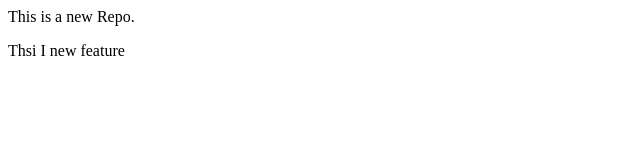
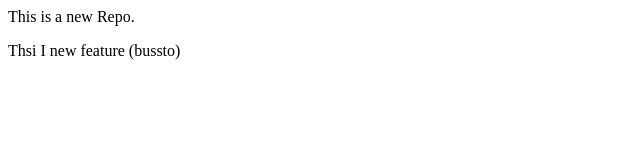
Before and after one commit to tejasch2006-ux/Localrepo, a plain HTML site: page index.html in a window 1280 px wide. Shown: the full height of the page, 0-640 px from the left. Drawn offline with Linux system fonts and the light colour scheme.

```diff
--- a/index.html
+++ b/index.html
@@ -1,2 +1,2 @@
 <P>This is a new Repo.</P>
-<p>Thsi I new feature</p>
+<p>Thsi I new feature (bussto)</p>
```
